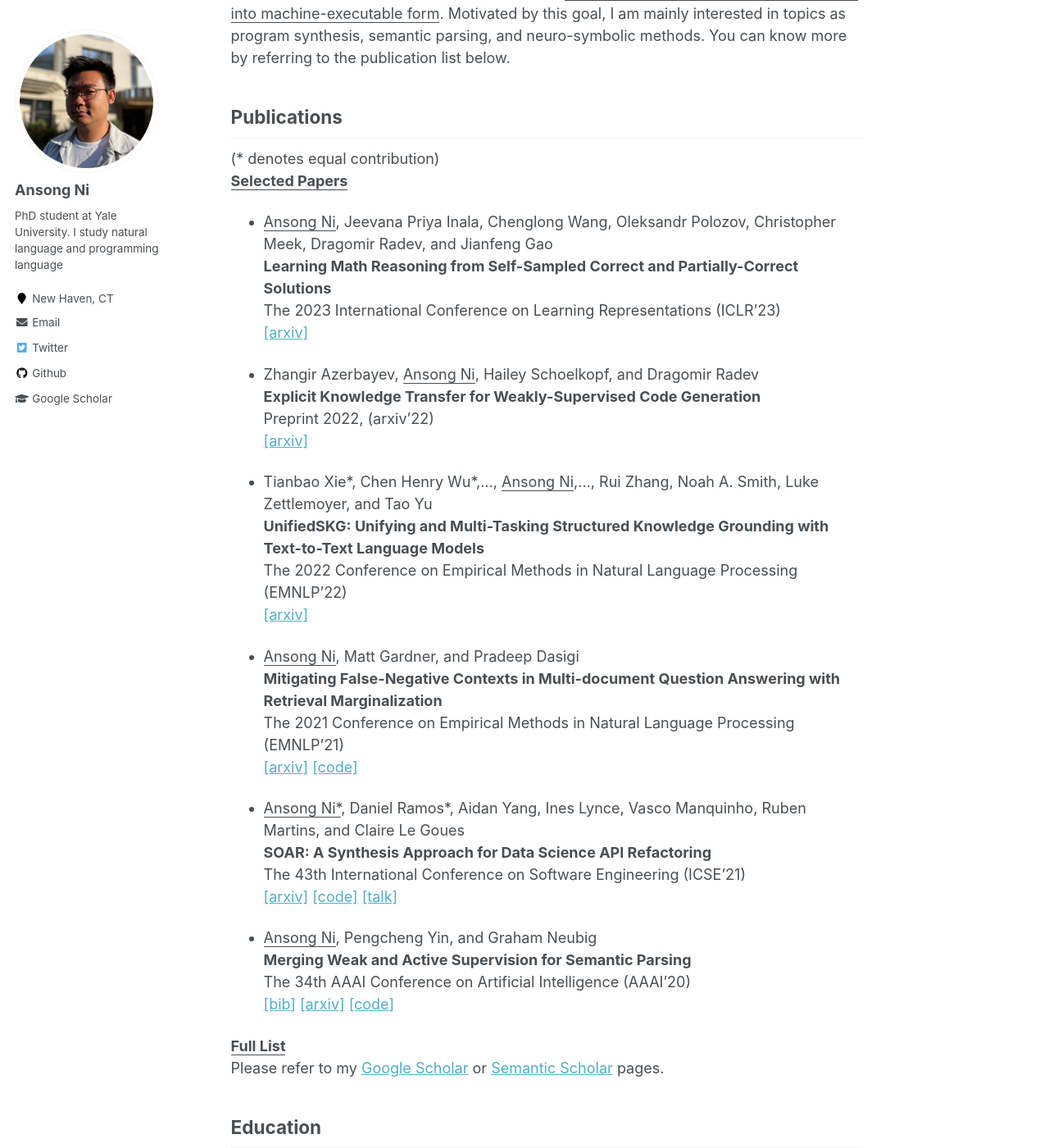
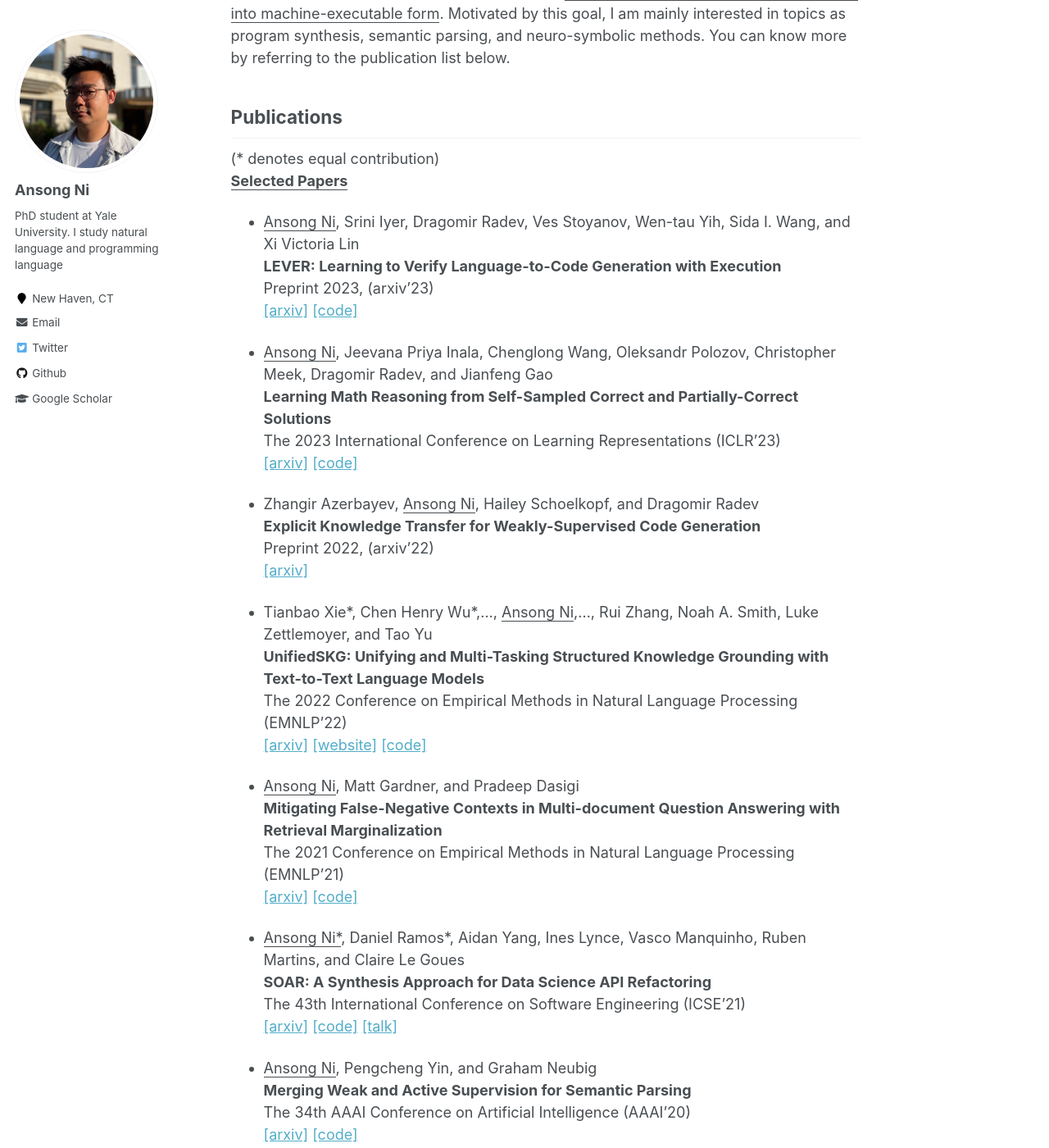
Before and after one commit to niansong1996/niansong1996.github.io, a Jekyll site: the page built from _pages/about.md, in a window 1280 px wide and 1400 px high, scrolled down 613 px. Shown: the whole window at 82% size. Built offline with Jekyll 4.4.1, drawn with Linux system fonts in a browser that asks for light colours.

Commit message:
update the lever paper

```diff
--- a/_pages/about.md
+++ b/_pages/about.md
@@ -25,10 +25,17 @@ Publications
 ------
 (\* denotes equal contribution)
 **<u>Selected Papers</u>**
+* <u>Ansong Ni</u>, Srini Iyer, Dragomir Radev, Ves Stoyanov, Wen-tau Yih, Sida I. Wang, and Xi Victoria Lin
+**LEVER: Learning to Verify Language-to-Code Generation with Execution**
+Preprint 2023, (arxiv'23)
+    [\[arxiv\]](https://arxiv.org/abs/2302.08468)
+    [\[code\]](https://github.com/niansong1996/lever)
+
 * <u>Ansong Ni</u>, Jeevana Priya Inala, Chenglong Wang, Oleksandr Polozov, Christopher Meek, Dragomir Radev, and Jianfeng Gao
 **Learning Math Reasoning from Self-Sampled Correct and Partially-Correct Solutions**
 The 2023 International Conference on Learning Representations (ICLR'23)
     [\[arxiv\]](https://arxiv.org/abs/2205.14318)
+    [\[code\]](https://github.com/microsoft/TraceCodegen)
 
 * Zhangir Azerbayev, <u>Ansong Ni</u>, Hailey Schoelkopf, and Dragomir Radev
 **Explicit Knowledge Transfer for Weakly-Supervised Code Generation**
@@ -39,6 +46,8 @@ Preprint 2022, (arxiv'22)
 **UnifiedSKG: Unifying and Multi-Tasking Structured Knowledge Grounding with Text-to-Text Language Models**
 The 2022 Conference on Empirical Methods in Natural Language Processing (EMNLP'22)
     [\[arxiv\]](https://arxiv.org/abs/2201.05966)
+    [\[website\]](https://unifiedskg.com/)
+    [\[code\]](https://github.com/HKUNLP/UnifiedSKG)
 
 * <u>Ansong Ni</u>, Matt Gardner, and Pradeep Dasigi
 **Mitigating False-Negative Contexts in Multi-document Question Answering with Retrieval Marginalization**
@@ -56,7 +65,6 @@ The 43th International Conference on Software Engineering (ICSE'21)
 * <u>Ansong Ni</u>, Pengcheng Yin, and Graham Neubig
 **Merging Weak and Active Supervision for Semantic Parsing**
 The 34th AAAI Conference on Artificial Intelligence (AAAI'20)
-    [\[bib\]](https://github.com/niansong1996/testweb/raw/master/files/aaai20.bib)
     [\[arxiv\]](http://arxiv.org/abs/1911.12986)
     [\[code\]](https://github.com/niansong1996/wassp)
 
```
